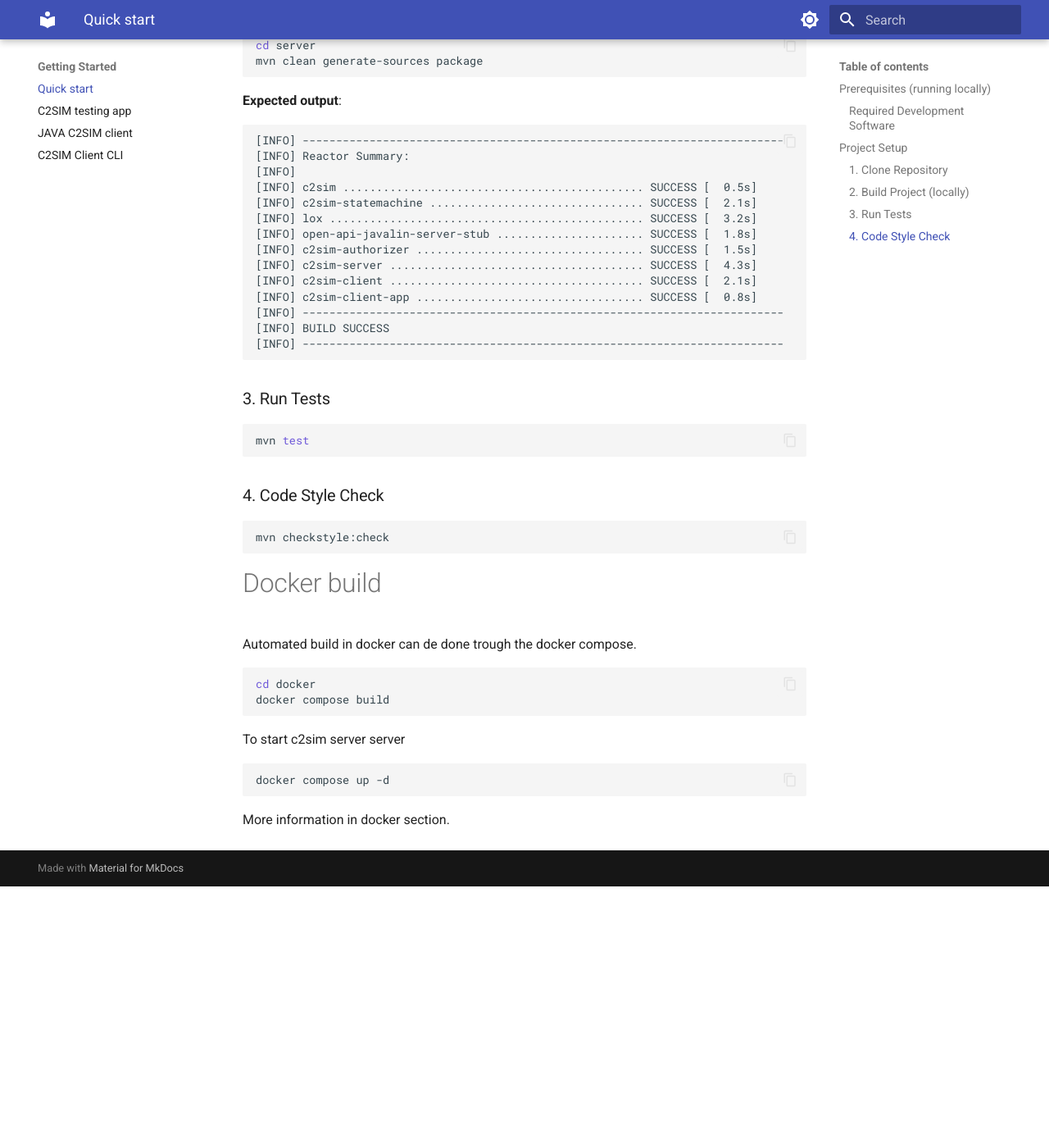
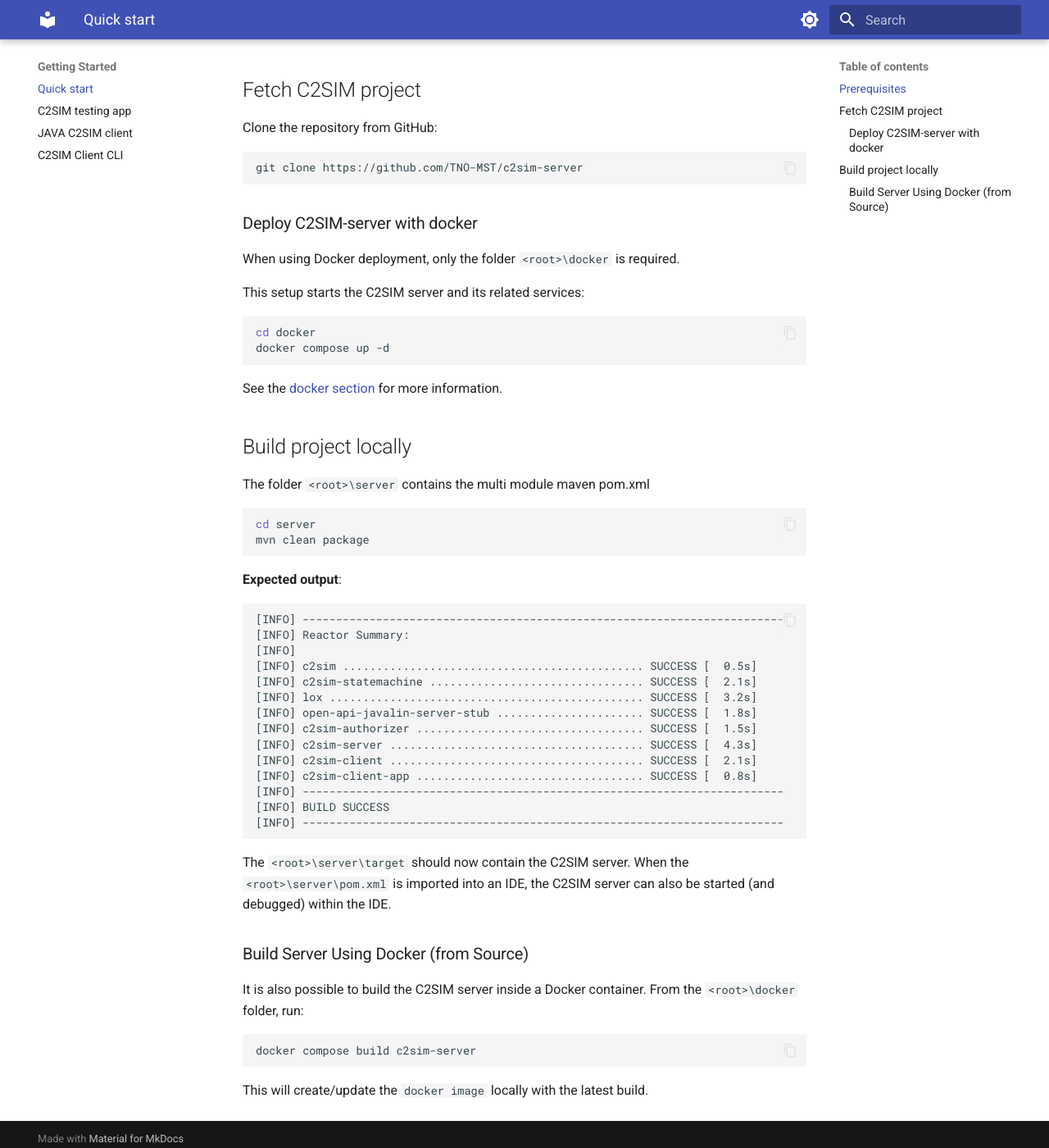
Before and after one commit to TNO-MST/c2sim-server, an MkDocs documentation site: the page built from docs/content/c2sim-server/quick-start.md, in a window 1280 px wide and 1400 px high, scrolled down 834 px. Shown: the whole window at 82% size. Built offline with MkDocs 1.6.1 and Material for MkDocs 9.7.7, drawn with Linux system fonts in a browser that asks for light colours; before the commit the page ends 1915 px from its top, so only the background shows below that; some of the changed text lies outside the part shown.

Commit message:
Update quick start doc

````diff
--- a/docs/content/c2sim-server/quick-start.md
+++ b/docs/content/c2sim-server/quick-start.md
@@ -1,30 +1,56 @@
-# Quick start C2-SIM Server
+# Quick start C2SIM Server
 
-## Prerequisites (running locally)
+There are several options to deploy the C2SIM server:
 
-### Required Development Software
+* Docker deployment - The fastest option, using a prebuilt Docker image.
+
+* Build and run locally - Build the C2SIM server from source and run it locally.
+
+## Prerequisites
+
+**Deploy C2SIM locally**
+
+| Tool       | Version | Purpose                      |
+| ---------- | ------- | ---------------------------- |
+| **Git**    | Latest  | Version control              |
+| **Docker** | Latest  | Containerization and runtime |
+
+**Required when building locally (without docker)**
 
 | Tool         | Version                           | Purpose                      |
 | ------------ | --------------------------------- | ---------------------------- |
 | **Java JDK** | 21                                | Primary development language |
 | **Maven**    | 3.13.0+                           | Build system                 |
-| **Git**      | Latest                            | Version control              |
-| **Docker**   | Latest                            | Containerization and testing |
 | **IDE**      | IntelliJ IDEA / VS Code / eclipse | Development environment      |
 
-## Project Setup
+## Fetch C2SIM project
 
-### 1. Clone Repository
+Clone the repository from GitHub:
 
 ```bash
-git clone <repository-url>
+git clone https://github.com/TNO-MST/c2sim-server
 ```
 
-### 2. Build Project (locally)
+### Deploy C2SIM-server with docker
+
+When using Docker deployment, only the folder `<root>\docker` is required.
+
+This setup starts the C2SIM server and its related services:
+
+```bash
+cd docker
+docker compose up -d
+```
+
+See the [docker section](./../docker/docker.md) for more information.
+
+## Build project locally
+
+The folder `<root>\server` contains the multi module maven pom.xml
 
 ```bash
 cd server
-mvn clean generate-sources package
+mvn clean package
 ```
 
 **Expected output**:
@@ -46,31 +72,14 @@
 [INFO] ------------------------------------------------------------------------
 ```
 
-### 3. Run Tests
+The `<root>\server\target` should now contain the C2SIM server. When the `<root>\server\pom.xml` is imported into an IDE,  the C2SIM server can also be started (and debugged) within the IDE.
+
+### Build Server Using Docker (from Source)
+
+It is also possible to build the C2SIM server inside a Docker container. From the `<root>\docker` folder, run:
 
 ```bash
-mvn test
+docker compose build c2sim-server
 ```
 
-### 4. Code Style Check
-
-```bash
-mvn checkstyle:check
-```
-
-# Docker build
-
-Automated build in docker can de done trough the docker compose.
-
-```bash
-cd docker
-docker compose build
-```
-
-To start c2sim server server
-
-```bash
-docker compose up -d
-```
-
-More information in docker section.
+This will create/update the `docker image` locally with the latest build.
````
